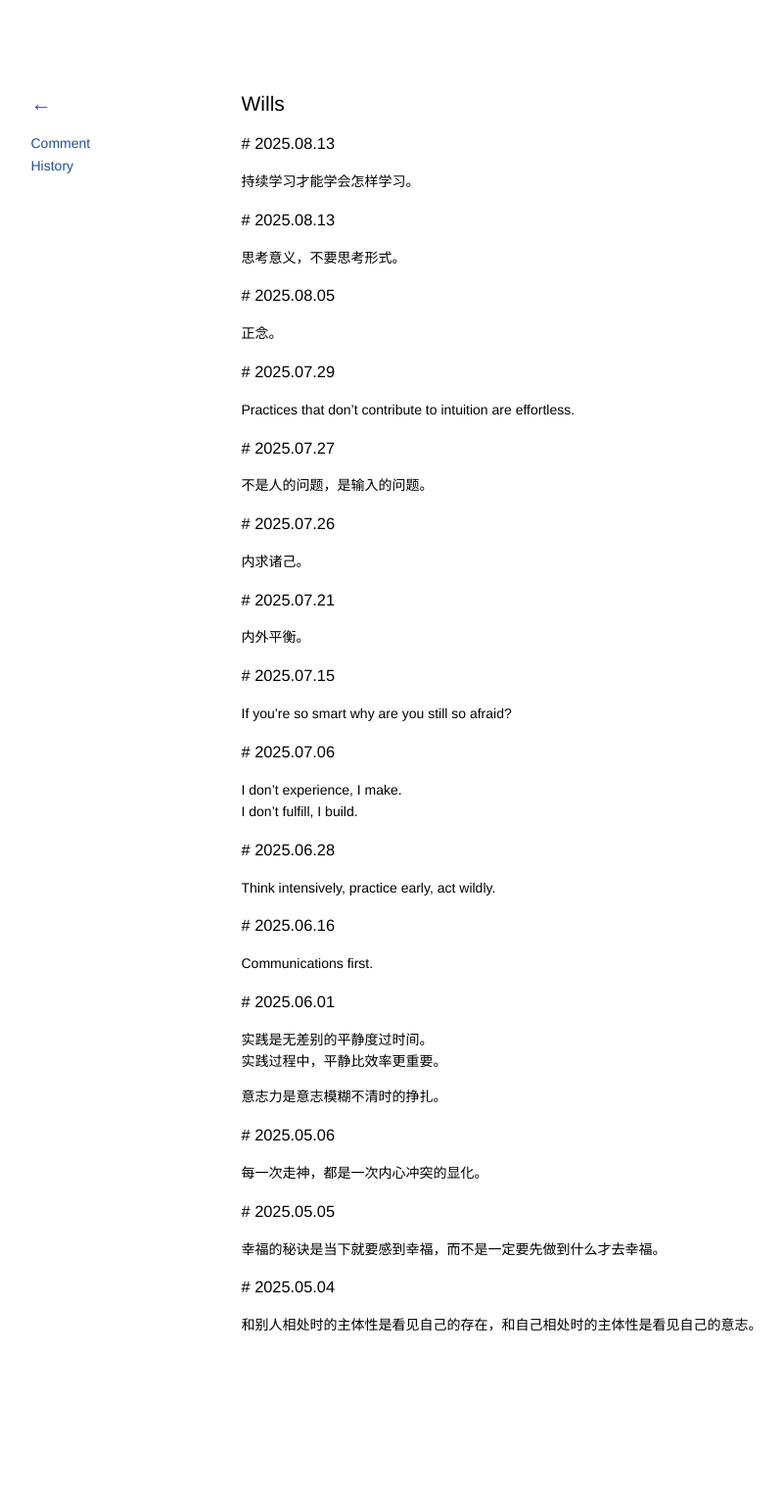
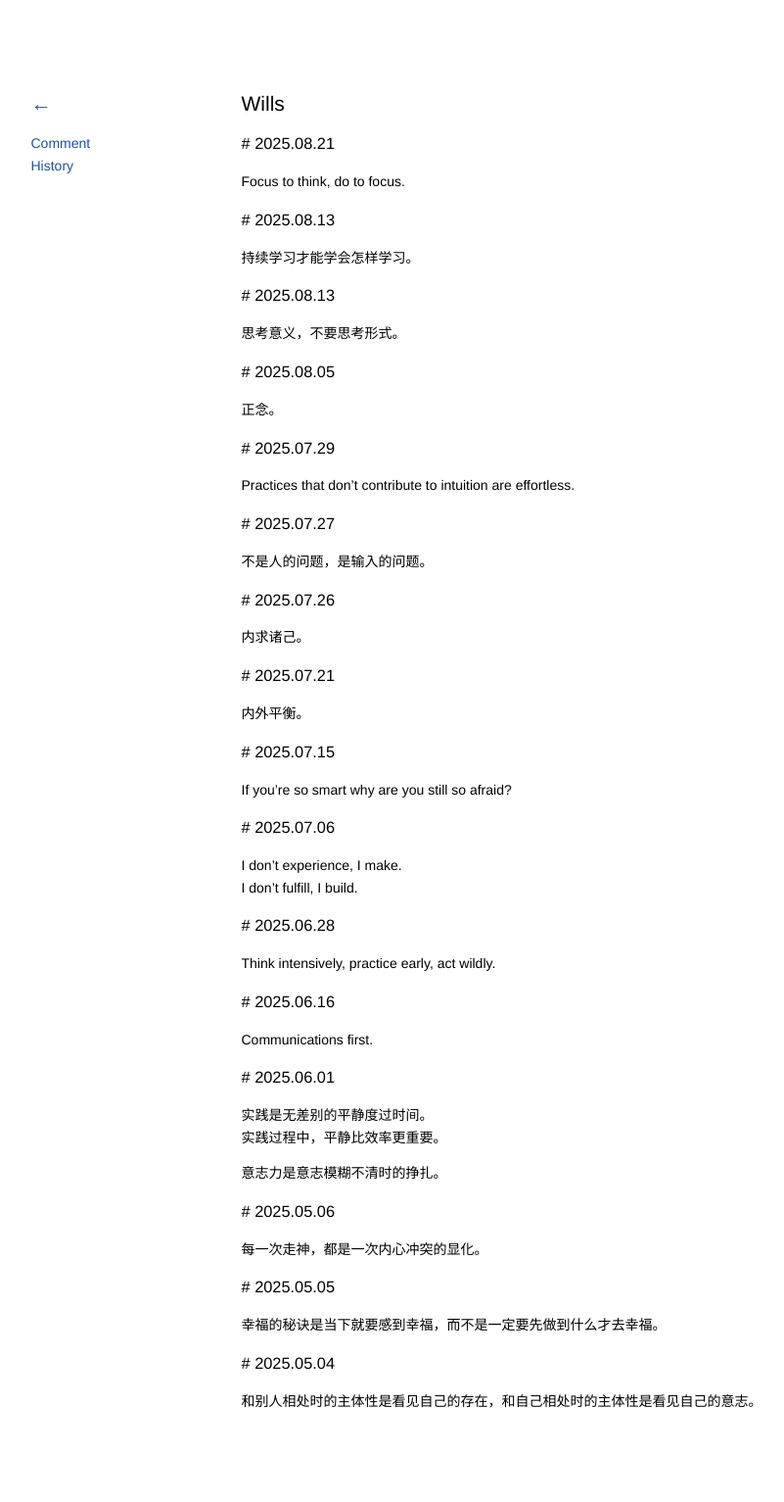
Before and after one commit to kidlj/awei, a Jekyll site: the page built from _wiki/wills.md, in a window 1280 px wide. Shown: the whole page at 98% size, without its empty margins (101-902 px from the left). Built offline with Jekyll 4.4.1, drawn with Linux system fonts in a browser that asks for light colours; before the commit the page ends 1456 px from its top, so only the background shows below that.

Commit message:
update wills

```diff
--- a/_wiki/wills.md
+++ b/_wiki/wills.md
@@ -1,6 +1,10 @@
 ---
 title: Wills
 ---
+
+### 2025.08.21
+
+Focus to think, do to focus.
 
 ### 2025.08.13
 
```
